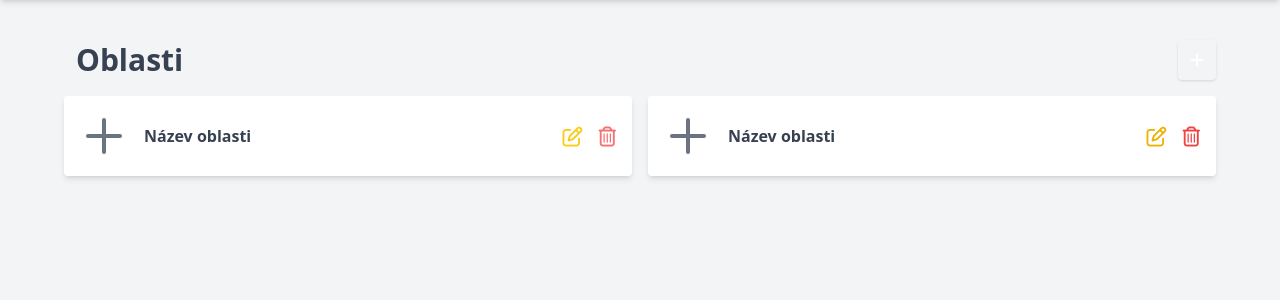
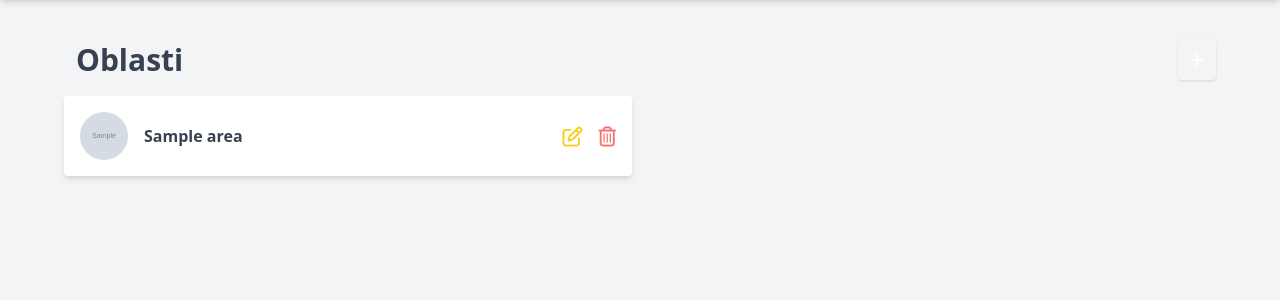
Before and after one commit to sabinaaj/PlantPuzzleAdmin, a Django app: template areas/templates/areas_list.html in a window 1280 px wide. Shown: the part 72-372 px from the top of the page. Run offline with Django 5.2, Linux system fonts and the light colour scheme; the template is opened without the code that fills it: values that come from a table or form of the project are taken from there, others are empty; tables that the repository leaves empty hold one stand-in row (values such as "Sample post"); grey boxes marked "Sample" are stand-in pictures; some libraries are stand-ins or nearby versions.

Commit message:
areas BE

```diff
--- a/areas/models.py
+++ b/areas/models.py
@@ -2,7 +2,7 @@ from django.db import models
 
 class Area(models.Model):
     title = models.CharField(max_length=50)
-    icon = models.ImageField(upload_to='areas/', null=True)
+    icon = models.ImageField(upload_to='areas/', null=True, blank=True)
 
 
 class Plant(models.Model):
--- /dev/null
+++ b/areas/templates/areas_confirm_delete.html
@@ -0,0 +1,47 @@
+<div id="deleteModal" class="fixed z-10 inset-0 overflow-y-auto hidden">
+    <div class="flex items-center justify-center min-h-screen px-4">
+        <div class="fixed inset-0 transition-opacity">
+            <div class="absolute inset-0 bg-gray-500 opacity-75"></div>
+        </div>
+        <div class="bg-white rounded-lg overflow-hidden shadow-xl transform transition-all sm:max-w-lg sm:w-full">
+            <div class="bg-white px-4 pt-5 pb-4 sm:p-6 sm:pb-4">
+                <div class="sm:flex sm:items-start">
+                    <div class="mx-auto flex-shrink-0 flex items-center justify-center h-12 w-12 rounded-full bg-red-100 sm:mx-0 sm:h-10 sm:w-10">
+                        <svg class="h-6 w-6 text-red-600" xmlns="http://www.w3.org/2000/svg" fill="none" viewBox="0 0 24 24" stroke="currentColor" aria-hidden="true">
+                            <path stroke-linecap="round" stroke-linejoin="round" stroke-width="2" d="M6 18L18 6M6 6l12 12"/>
+                        </svg>
+                    </div>
+                    <div class="mt-3 text-center sm:mt-0 sm:ml-4 sm:text-left">
+                        <h3 class="text-lg leading-6 font-medium text-gray-900" id="modal-title">Smazat oblast</h3>
+                        <div class="mt-2">
+                            <p class="text-sm text-gray-500">Opravdu chcete smazat oblast <span id="modal-area-title" class="font-bold"></span>?</p>
+                        </div>
+                    </div>
+                </div>
+            </div>
+            <div class="bg-gray-50 px-4 py-3 sm:px-6 sm:flex sm:flex-row-reverse">
+                <form id="deleteForm" method="post" action="">
+                    {% csrf_token %}
+                    <button type="submit" class="w-full inline-flex justify-center rounded-md border border-transparent shadow-sm px-4 py-2 bg-red-600 text-base font-medium text-white hover:bg-red-700 focus:outline-none focus:ring-2 focus:ring-offset-2 focus:ring-red-500 sm:ml-3 sm:w-auto sm:text-sm">
+                        Smazat
+                    </button>
+                </form>
+                <button type="button" onclick="closeModal()" class="mt-3 w-full inline-flex justify-center rounded-md border border-gray-300 shadow-sm px-4 py-2 bg-white text-base font-medium text-gray-700 hover:bg-gray-50 focus:outline-none focus:ring-2 focus:ring-offset-2 focus:ring-indigo-500 sm:mt-0 sm:w-auto sm:text-sm">
+                    Zrušit
+                </button>
+            </div>
+        </div>
+    </div>
+</div>
+
+<script>
+    function openModal(pk, title) {
+        document.getElementById('modal-area-title').textContent = title;
+        document.getElementById('deleteForm').action = '/areas/' + pk + '/delete/';
+        document.getElementById('deleteModal').classList.remove('hidden');
+    }
+
+    function closeModal() {
+        document.getElementById('deleteModal').classList.add('hidden');
+    }
+</script>
--- a/areas/templates/areas_list.html
+++ b/areas/templates/areas_list.html
@@ -19,53 +19,46 @@
 
     <!-- List of area cards -->
     <div class="grid grid-cols-1 sm:grid-cols-2 gap-4">
-            <!-- Example of a single area card -->
-            <a href="{% url 'worksheets:worksheets_list' %}"
-               class="block bg-white p-4 rounded shadow-md hover:shadow-lg transition-shadow flex items-center space-x-4">
+        {% for area in areas %}
+
+        <div class="bg-white p-4 rounded shadow-md hover:shadow-lg transition-shadow flex items-center justify-between space-x-4">
+            <a href="{% url 'worksheets:worksheets_list' %}" class="flex items-center space-x-4 hover:underline overflow-hidden">
                 <div class="flex-shrink-0">
-                    <!-- Icon (You can use an appropriate icon here) -->
+                    {% if area.icon %}
+                    <img src="{{ area.icon.url }}" alt="{{ area.title }}" class="h-12 w-12 rounded-full">
+                    {% else %}
+                    <!-- Default icon if no icon is uploaded -->
                     <svg class="h-12 w-12 text-gray-500" xmlns="http://www.w3.org/2000/svg" fill="none"
                          viewBox="0 0 24 24"
                          stroke="currentColor">
                         <path stroke-linecap="round" stroke-linejoin="round" stroke-width="2" d="M12 4v16m8-8H4"/>
                     </svg>
+                    {% endif %}
                 </div>
-                <div class="flex-1">
-                    <h2 class="text-l font-bold text-gray-700">Název oblasti</h2>
+                <div class="flex-1 overflow-hidden">
+                    <h2 class="text-l font-bold text-gray-700 truncate">{{ area.title }}</h2>
                 </div>
+            </a>
+
             <div class="flex space-x-4">
-                    <button class="text-yellow-400 hover:text-yellow-500">
+                <a href="{% url 'areas:area_update' area.pk %}" class="text-yellow-400 hover:text-yellow-500">
                     <i class="fa fa-edit fa-lg"></i>
-                    </button>
-                    <button class="text-red-400 hover:text-red-500">
+                </a>
+                <button type="button" class="text-red-400 hover:text-red-500"
+                        onclick="openModal('{{ area.pk }}', '{{ area.title }}')">
                     <i class="fa-regular fa-trash-can fa-lg"></i>
                 </button>
             </div>
-            </a>
-            <a href="{% url 'worksheets:worksheets_list' %}"
-               class="block bg-white p-4 rounded shadow-md hover:shadow-lg transition-shadow duration-300 flex items-center space-x-4">
-                <div class="flex-shrink-0">
-                    <!-- Icon (You can use an appropriate icon here) -->
-                    <svg class="h-12 w-12 text-gray-500" xmlns="http://www.w3.org/2000/svg" fill="none"
-                         viewBox="0 0 24 24"
-                         stroke="currentColor">
-                        <path stroke-linecap="round" stroke-linejoin="round" stroke-width="2" d="M12 4v16m8-8H4"/>
-                    </svg>
         </div>
-                <div class="flex-1">
-                    <h2 class="text-l font-bold text-gray-700">Název oblasti</h2>
+        {% empty %}
+        <div class="flex items-center justify-center h-64">
+            <p class="text-gray-500 text-center">Žádné oblasti nebyly nalezeny.</p>
         </div>
-                <div class="flex space-x-4">
-                    <button class="text-yellow-500 hover:text-yellow-600">
-                        <i class="fa fa-edit fa-lg"></i>
-                    </button>
-                    <button class="text-red-500 hover:text-red-600">
-                        <i class="fa-regular fa-trash-can fa-lg"></i>
-                    </button>
-                </div>
-            </a>
+        {% endfor %}
     </div>
 
 </div>
 
+{% include 'areas_confirm_delete.html' %}
+
 {% endblock %}
--- a/areas/urls.py
+++ b/areas/urls.py
@@ -5,9 +5,9 @@ from .views import AreaListView, AreaCreateView, AreaUpdateView, AreaDeleteView,
 app_name = "areas"
 
 urlpatterns = [
-    path("list", AreaListView.as_view(), name="area_list"),
-    path("create", AreaCreateView.as_view(), name="area_create"),
-    path("update/<int:pk>", AreaUpdateView.as_view(), name="area_update"),
-    #path("delete/<int:pk>", AreaDeleteView.as_view(), name="area_delete"),
+    path('list/', AreaListView.as_view(), name='area_list'),
+    path('create/', AreaCreateView.as_view(), name='area_create'),
+    path('<int:pk>/update/', AreaUpdateView.as_view(), name='area_update'),
+    path('<int:pk>/delete/', AreaDeleteView.as_view(), name='area_delete'),
     path("plants/list", PlantListView.as_view(), name="plants_list"),
 ]
--- a/templates/forms/input.html
+++ b/templates/forms/input.html
@@ -1,4 +1,4 @@
 <div>
     <label for="{{ name }}" class="block text-sm font-medium text-gray-700">{{ label }}</label>
-    <input type="text" id="{{ name }}" name="{{ name }}" class="mt-1 block w-full p-2 border border-gray-300 rounded-md shadow-sm focus:ring focus:ring-opacity-30 focus:ring-brown-500 focus:border-brown-500" placeholder="{{ placeholder }}">
+    <input type="text" id="{{ name }}" name="{{ name }}" {% if value %}value="{{ value }}"{% endif %} class="mt-1 block w-full p-2 border border-gray-300 rounded-md shadow-sm focus:ring focus:ring-opacity-30 focus:ring-brown-500 focus:border-brown-500" placeholder="{{ placeholder }}">
 </div>
```
Also changed, not shown: areas/forms.py (+9 -0 lines), areas/templates/areas_create.html (deleted, +0 -38 lines), areas/templates/areas_form.html (added, +47 -0 lines), areas/templates/areas_update.html (deleted, +0 -38 lines), areas/views.py (+31 -29 lines). Lines whose indentation alone changed are shown as unchanged.
